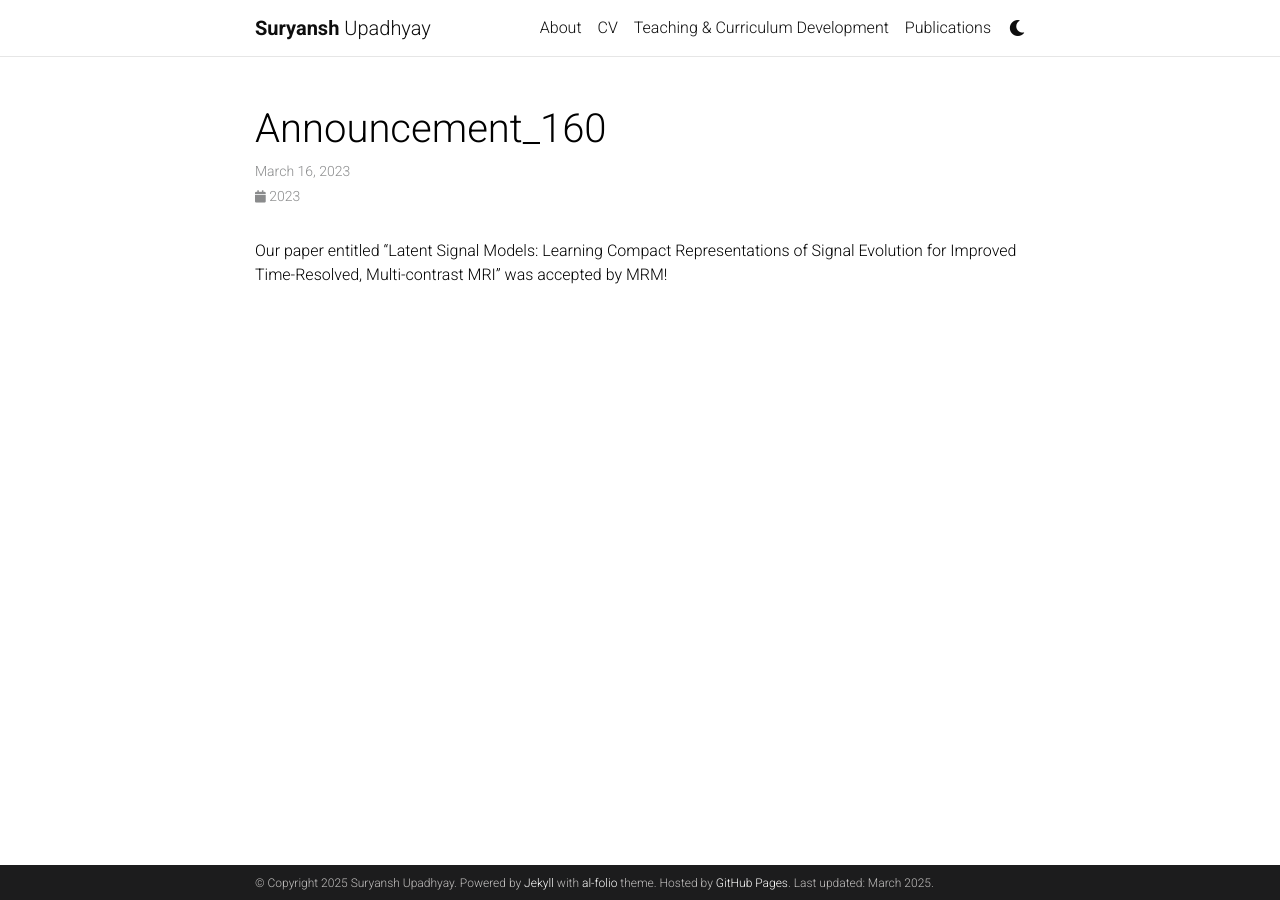
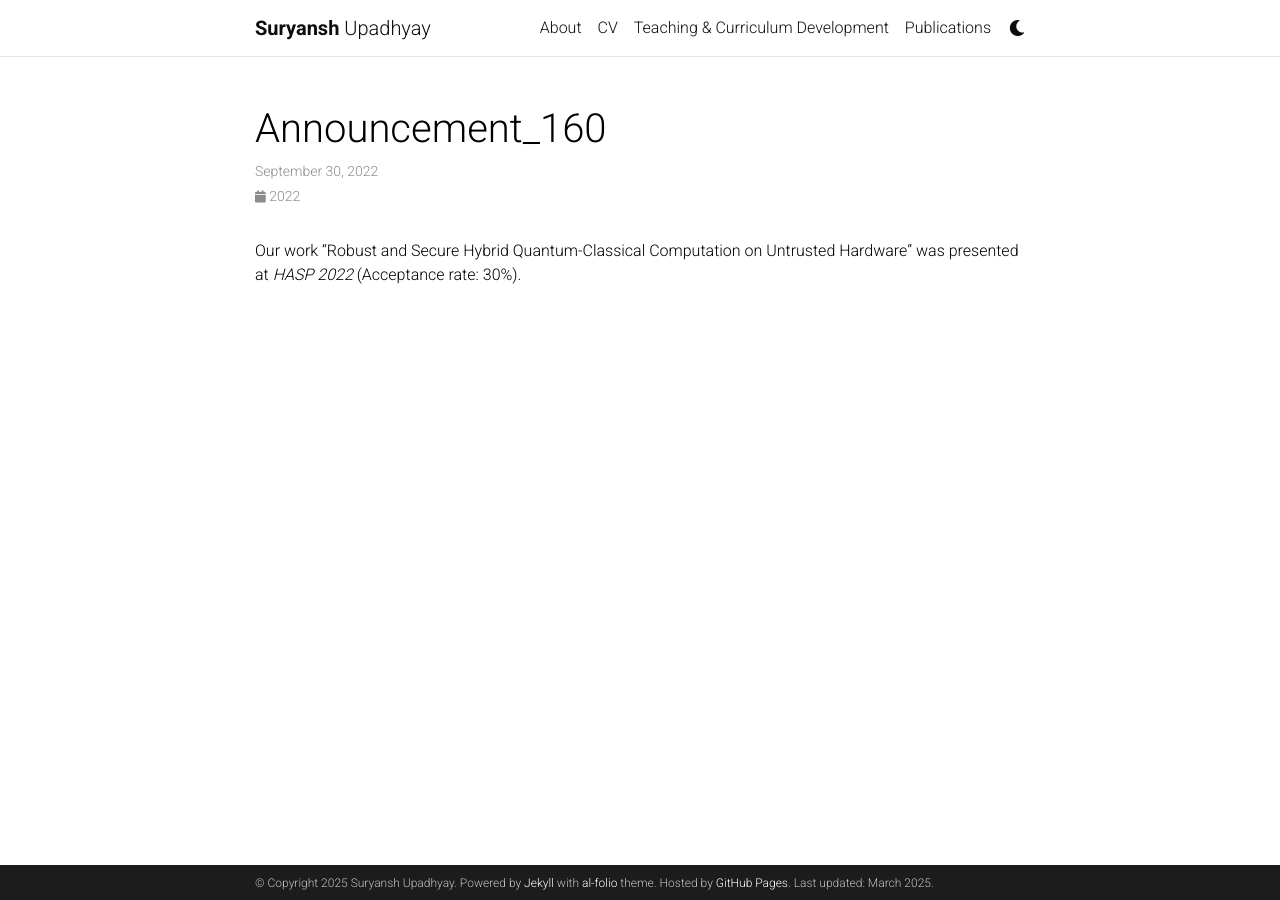
Before and after one commit to suryansh-upadhyay/suryansh-upadhyay.github.io, a Jekyll site: the page built from _news/announcement_160.md, in a window 1280 px wide. Built offline with Jekyll 4.4.1, drawn with Linux system fonts in a browser that asks for light colours; comment, search, counter and statistics services are not loaded; a style sheet for code colours, icons or effects is not loaded.

Commit message:
Update announcement_160.md

```diff
--- a/_news/announcement_160.md
+++ b/_news/announcement_160.md
@@ -1,7 +1,8 @@
 ---
+
 layout: post
-date: 2023-03-16 07:59:00-0400
+date: 2022-09-30 07:59:00-0400
 inline: true
 ---
 
-Our paper entitled "Latent Signal Models: Learning Compact Representations of Signal Evolution for Improved Time-Resolved, Multi-contrast MRI" was accepted by MRM!
+Our work "Robust and Secure Hybrid Quantum-Classical Computation on Untrusted Hardware" was presented at *HASP 2022* (Acceptance rate: 30%).
```
